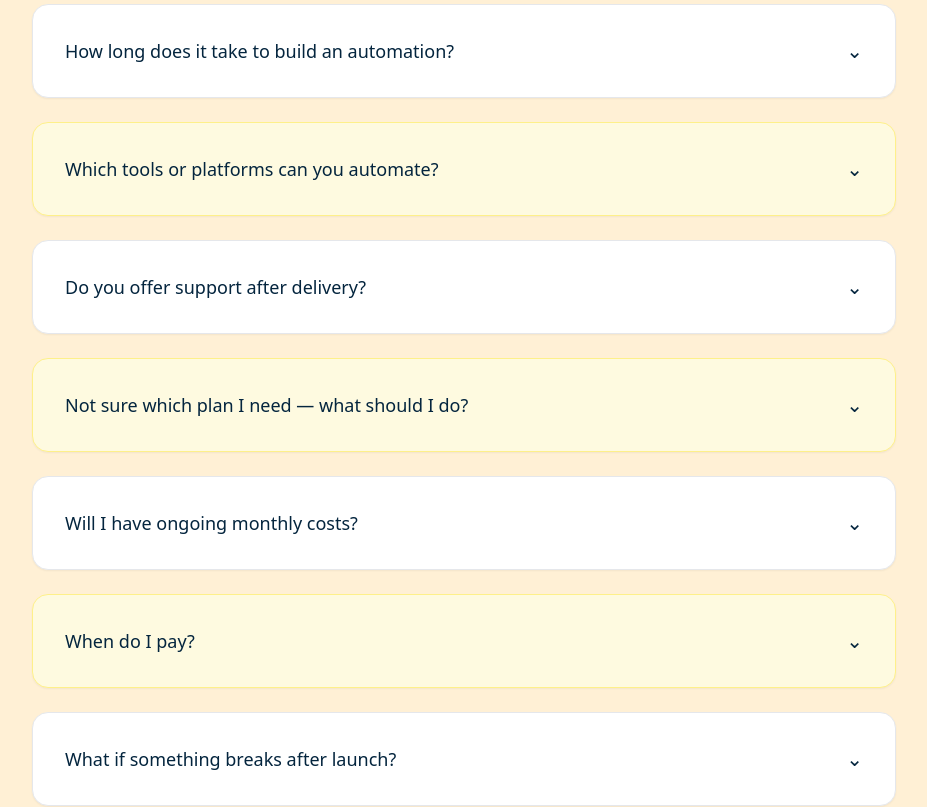
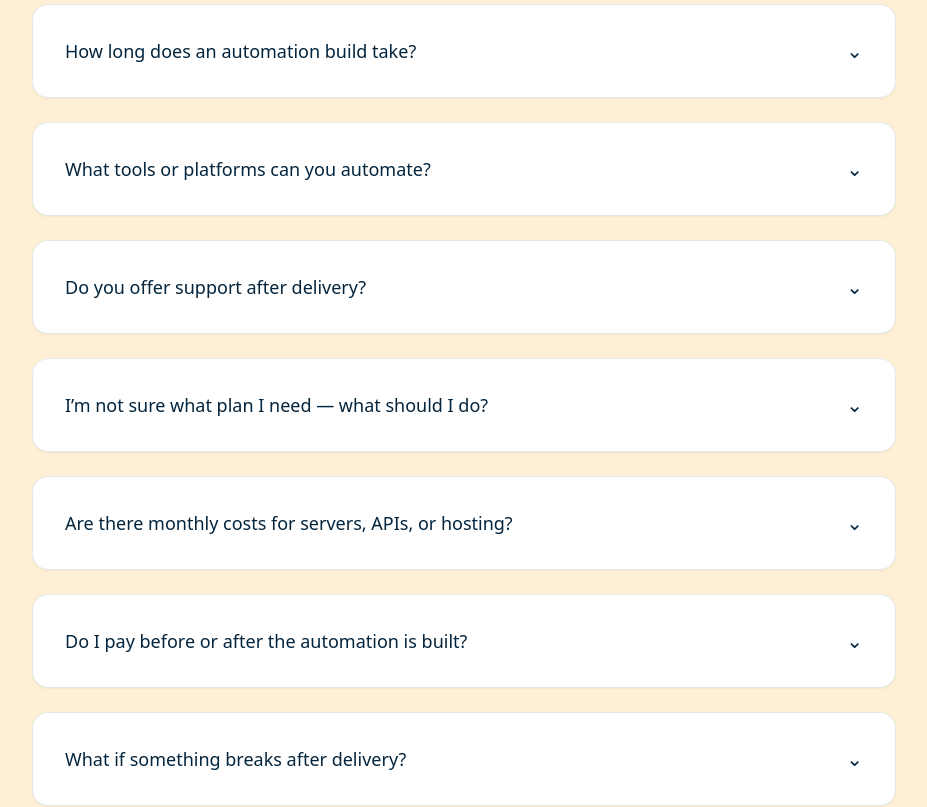
Before and after one commit to trimdex445/axon-automate, a Next.js app: page /pricing in a window 1280 px wide. Shown: the part 880-1687 px from the top of the page, without its empty margins (176-1103 px from the left). Built offline with nearby package versions, Linux system fonts and the light colour scheme.

Commit message:
Update FAQ section and legal pages

```diff
--- a/pages/pricing.tsx
+++ b/pages/pricing.tsx
@@ -120,40 +120,35 @@ export default function PricingPage() {
           <div className="space-y-6">
             {[
               {
-                question: "How long does it take to build an automation?",
-                answer: "Small automations like form-to-email or sheet syncing usually take 2–5 days. Larger builds involving APIs and multiple systems may take 1–3 weeks.",
+                question: "How long does an automation build take?",
+                answer: "Most small automations take 2–5 days. Full builds can take 1–3 weeks depending on complexity.",
               },
               {
-                question: "Which tools or platforms can you automate?",
-                answer: "We work with Google Workspace, Airtable, CRMs, databases, email tools, form builders, and most APIs — if it has data, we can automate it.",
+                question: "What tools or platforms can you automate?",
+                answer: "We can work with almost any modern tool including Google Workspace, Airtable, CRMs, databases, APIs, and form platforms.",
               },
               {
                 question: "Do you offer support after delivery?",
-                answer: "Yes. All one-off builds include 30 days of free bug fixes and follow-ups. Ongoing support is available for clients with hosting or subscription plans.",
+                answer: "Yes — every automation includes 14 days of support. Ongoing plans are available if you need regular tweaks or monitoring.",
               },
               {
-                question: "Not sure which plan I need — what should I do?",
-                answer: "No problem. Use our quote form to explain your workflow. We'll recommend the best option with no pressure or salesy upsell.",
+                question: "I’m not sure what plan I need — what should I do?",
+                answer: "Reach out through our quote form — we’ll guide you based on your business, workflows, and team needs. No pressure or obligations.",
               },
               {
-                question: "Will I have ongoing monthly costs?",
-                answer: "Only if your automation needs things like paid APIs, servers, or databases. We’ll always tell you upfront. Many builds run entirely free once delivered.",
+                question: "Are there monthly costs for servers, APIs, or hosting?",
+                answer: "Some automations require ongoing infrastructure (like API credits, cloud servers, or database hosting). These costs vary based on usage and are always discussed upfront. Many one-off builds can run entirely free with no monthly fees.",
               },
               {
-                question: "When do I pay?",
-                answer: "We usually create a working test version first. You only pay once you’re happy and ready to go live. For larger projects, we may request a 25% deposit.",
+                question: "Do I pay before or after the automation is built?",
+                answer: "We build a working test version first, and you only pay once you're happy with the results. No hidden surprises — just transparency and confidence.",
               },
               {
-                question: "What if something breaks after launch?",
-                answer: "We check in after 1 week and offer free fixes within the 30-day post-delivery period. We’re here to make sure it runs smoothly.",
+                question: "What if something breaks after delivery?",
+                answer: "Every build includes a free 1-week follow-up check-in. If anything breaks or needs tweaking, we’ll fix it at no extra cost.",
               },
             ].map((faq, i) => (
-              <details
-                key={i}
-                className={`p-8 rounded-2xl shadow-sm border transition-all ${
-                  i % 2 === 0 ? 'bg-white border-gray-200' : 'bg-[#fefae0] border-yellow-200'
-                } group`}
-              >
+              <details key={i} className="bg-white p-8 rounded-2xl shadow-sm group border border-gray-200">
                 <summary className="cursor-pointer text-lg font-medium text-[#04253e] flex justify-between items-center">
                   <span>{faq.question}</span>
                   <span className="text-xl transform group-open:rotate-180 transition-transform">⌄</span>
```
